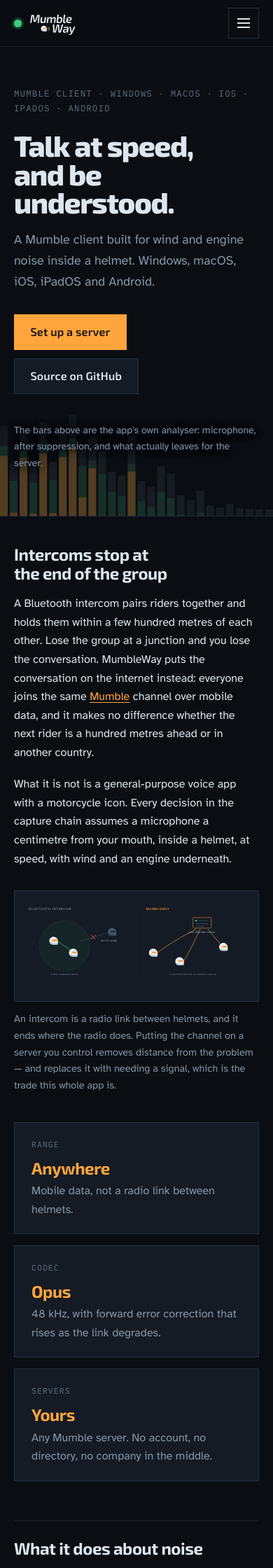
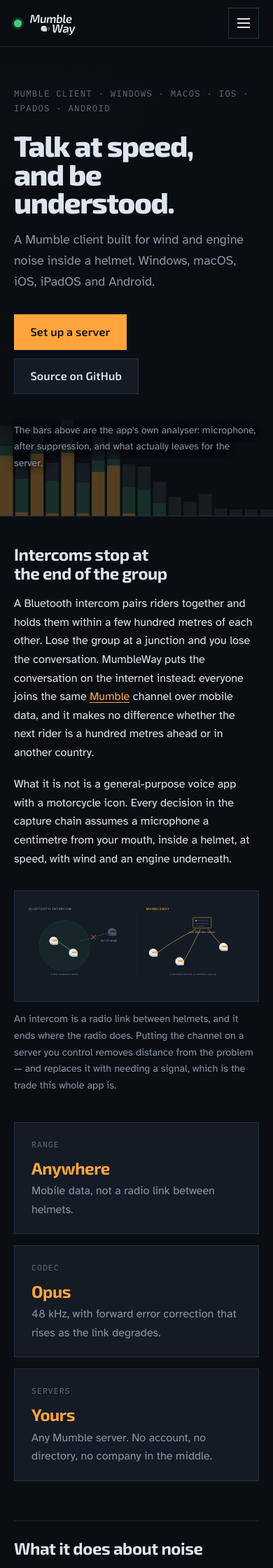
Before and after one commit to zavitax/mumbleway, a Jekyll site: the page built from docs/index.md, in a window 390 px wide. Shown: the top 2240 px of the page at 70% size. Built offline with Jekyll 4.4.1, drawn with Linux system fonts in a browser that asks for light colours.

Commit message:
Measure whether the menu fits instead of guessing a width
There was a band of widths where the row of links wrapped onto a second line
and no menu button had appeared yet. The breakpoint was set when there were six
links; a seventh was added and nothing went back to check it.

A pixel breakpoint cannot be right for long. It has to know how wide the labels
are, and that changes when a page is added and changes again in another
language — which is coming. So the row is measured against the space it has and
the answer is whatever it actually is. There is no width in the stylesheet now
and no breakpoint to keep in step.

Measured with wrapping forced off, since a wrapped row reports the width it
settled for rather than the width it wanted, and re-measured once the webfont
has loaded, because a fallback face of a different width gives a different
answer.

Also fixes the hero looking stretched on a wide screen. The analyser had a
fixed band *count*, so 28 bars were spread across whatever the window was and
each one grew with it — an image scaled up rather than an instrument. Bars now
have a fixed pitch and the count follows, so a wide screen shows more of them
at the same size, which is what a real analyser does.

And restores the .hero rule, which the stylesheet edit above cut through.

Co-Authored-By: Claude Opus 5 <noreply@anthropic.com>

```diff
--- a/docs/assets/css/site.css
+++ b/docs/assets/css/site.css
@@ -153,14 +153,18 @@ a:hover { color: #FFC276; }
 .topbar.open .bars::before { transform: translateY(6px) rotate(45deg); }
 .topbar.open .bars::after  { transform: translateY(-6px) rotate(-45deg); }
 
-/* Below this the row cannot hold six links and a wordmark, and they wrap onto
-   a second line that pushes the content down on every page.
-   `.has-menu` is set by the script, so the list is only ever collapsed when
-   something exists to open it again. */
-@media (max-width: 47.5rem) {
-  .topbar { position: relative; flex-wrap: nowrap; }
-  .has-menu .menu-button { display: inline-flex; }
-  .has-menu nav {
+/* Measured, not guessed.
+   A pixel breakpoint has to know how wide the labels are, and it cannot: the
+   set of links changes as pages are added, and every one of them changes
+   length again in another language. The first version was set for six items,
+   a seventh was added, and the row quietly began wrapping to two lines in a
+   band of widths nobody had thought to look at.
+   So the script measures whether the row fits and sets `.compact` when it does
+   not. There is no width in this file and no breakpoint to keep in step. */
+.topbar { position: relative; }
+
+.topbar.compact .menu-button { display: inline-flex; }
+.topbar.compact nav {
   display: none;
   position: absolute;
   top: 100%;
@@ -173,22 +177,20 @@ a:hover { color: #FFC276; }
   border-bottom: 1px solid var(--line);
   box-shadow: 0 18px 30px -18px #000;
 }
-  .has-menu.open nav { display: flex; }
-  .has-menu nav a {
+.topbar.compact.open nav { display: flex; }
+.topbar.compact nav a {
   padding: 0.75rem 0;
   font-size: 1.02rem;
   border-bottom: 1px solid var(--line-soft);
 }
-  .has-menu nav a:last-child { border-bottom: 0; }
-  /* The underline that marks the current page is a bottom border on a row that
+.topbar.compact nav a:last-child { border-bottom: 0; }
+/* The underline marking the current page is a bottom border on a row that
    already has one, so it moves to the side where it reads as a marker. */
-  .has-menu nav a[aria-current="page"] {
+.topbar.compact nav a[aria-current="page"] {
   border-bottom-color: var(--line-soft);
   box-shadow: inset 3px 0 0 var(--accent);
   padding-left: 0.7rem;
 }
-}
-
 /* ---------- hero ---------- */
 
 .hero {
@@ -199,6 +201,7 @@ a:hover { color: #FFC276; }
     radial-gradient(120% 90% at 12% -20%, #16202C 0%, transparent 60%),
     var(--ground);
 }
+
 /* Behind the words and staying there. At full strength the bars reach into the
    headline and the type has to compete with a moving background, which is the
    failure mode of every animated hero: legibility lost to decoration. It sits
--- a/docs/assets/js/analyser.js
+++ b/docs/assets/js/analyser.js
@@ -17,6 +17,16 @@
 
   var reduced = window.matchMedia('(prefers-reduced-motion: reduce)');
   var ctx = canvas.getContext('2d');
+
+  /* Bars are a fixed width, and how many there are follows from that.
+     A fixed *count* was the bug: 28 bands spread across whatever the viewport
+     happens to be means each bar grows with the window, so on a wide screen
+     the whole thing reads as one image stretched rather than as an analyser.
+     A real one has a bar per band at whatever size the bars are, and shows
+     more of them when there is more room. */
+  var PITCH = 22;      // px per bar, including the gap
+  var MIN_BANDS = 16;
+  var MAX_BANDS = 96;
   var BANDS = 28;
   var dpr = 1;
   var w = 0;
@@ -34,6 +44,17 @@
     dpr = Math.min(window.devicePixelRatio || 1, 2);
     w = canvas.clientWidth;
     h = canvas.clientHeight;
+
+    var wanted = Math.max(MIN_BANDS, Math.min(MAX_BANDS, Math.round(w / PITCH)));
+    if (wanted !== BANDS) {
+      // Keep whatever the existing bars were doing and seed only the new ones,
+      // so a window drag does not restart the animation on every frame.
+      for (var k = BANDS; k < wanted; k++) {
+        mic[k] = sup[k] = sent[k] = 0;
+        phase[k] = (k * 2.399963) % (Math.PI * 2);
+      }
+      BANDS = wanted;
+    }
     canvas.width = Math.floor(w * dpr);
     canvas.height = Math.floor(h * dpr);
     ctx.setTransform(dpr, 0, 0, dpr, 0, 0);
@@ -53,7 +74,7 @@
     var t = now / 1000;
     ctx.clearRect(0, 0, w, h);
 
-    var gap = 3;
+    var gap = Math.max(2, PITCH * 0.16);
     var bw = (w - gap * (BANDS - 1)) / BANDS;
 
     for (var i = 0; i < BANDS; i++) {
--- a/docs/assets/js/menu.js
+++ b/docs/assets/js/menu.js
@@ -6,10 +6,15 @@
  * A hamburger that does nothing would not be.
  *
  * The button carries `aria-expanded`, so a screen reader announces the state
- * rather than leaving somebody to guess whether the list is there. Whether the
- * button is *shown* at all is CSS's business, not this file's — there is no
- * width measured here, so there is no breakpoint to keep in step with the
- * stylesheet.
+ * rather than leaving somebody to guess whether the list is there.
+ *
+ * **Whether to collapse at all is measured, not guessed.** A pixel breakpoint
+ * has to know how wide the labels are and cannot: the set of links grows as
+ * pages are added, and every label changes length again in another language.
+ * The first version was tuned for six items, a seventh arrived, and the row
+ * began wrapping onto two lines across a band of widths nobody had looked at.
+ * So the row is measured against the space it has, and the answer is whatever
+ * it actually is.
  */
 (function () {
   var bar = document.querySelector('.topbar');
@@ -17,10 +22,39 @@
   var nav = document.getElementById('sections');
   if (!bar || !button || !nav) return;
 
-  // Only now does the button exist as far as the user is concerned, and only
-  // now may the stylesheet collapse the list — the class is what licenses it.
+  // Only now does the button exist as far as the user is concerned.
   button.hidden = false;
-  bar.classList.add('has-menu');
+
+  var brand = bar.querySelector('.brand');
+
+  /// Does the row of links fit beside the wordmark?
+  ///
+  /// Measured with wrapping forced off, because a wrapped row reports the
+  /// width it settled for rather than the width it wanted. Reading a layout
+  /// property flushes the change synchronously and nothing paints between
+  /// these statements, so the forced state is never visible.
+  function fits() {
+    var was = bar.classList.contains('compact');
+    bar.classList.remove('compact');
+    nav.style.flexWrap = 'nowrap';
+
+    var room = bar.clientWidth
+      - (brand ? brand.offsetWidth : 0)
+      - button.offsetWidth
+      - 48;                       // the bar's own gaps and padding
+    var need = nav.scrollWidth;
+
+    nav.style.flexWrap = '';
+    if (was) bar.classList.add('compact');
+    return need <= room;
+  }
+
+  function measure() {
+    var compact = !fits();
+    if (compact === bar.classList.contains('compact')) return;
+    bar.classList.toggle('compact', compact);
+    if (!compact) setOpen(false);
+  }
 
   function setOpen(open) {
     bar.classList.toggle('open', open);
@@ -49,10 +83,19 @@
     if (bar.classList.contains('open') && !bar.contains(e.target)) setOpen(false);
   });
 
-  // Rotating to landscape can cross the breakpoint and leave the list hidden
-  // with no button showing it. Closing on resize costs nothing and cannot
-  // strand anybody.
+  // Re-measured on resize, and closed while it happens: rotating to landscape
+  // can cross the threshold, and a list left open as the row expands would sit
+  // over content it was meant to reveal.
   window.addEventListener('resize', function () {
     if (bar.classList.contains('open')) setOpen(false);
+    measure();
   }, { passive: true });
+
+  // Labels are what is being measured, so the measurement is wrong until the
+  // face they are set in has loaded — a fallback font of a different width
+  // gives a different answer.
+  measure();
+  if (document.fonts && document.fonts.ready) {
+    document.fonts.ready.then(measure);
+  }
 })();
```
Lines whose indentation alone changed are shown as unchanged.
